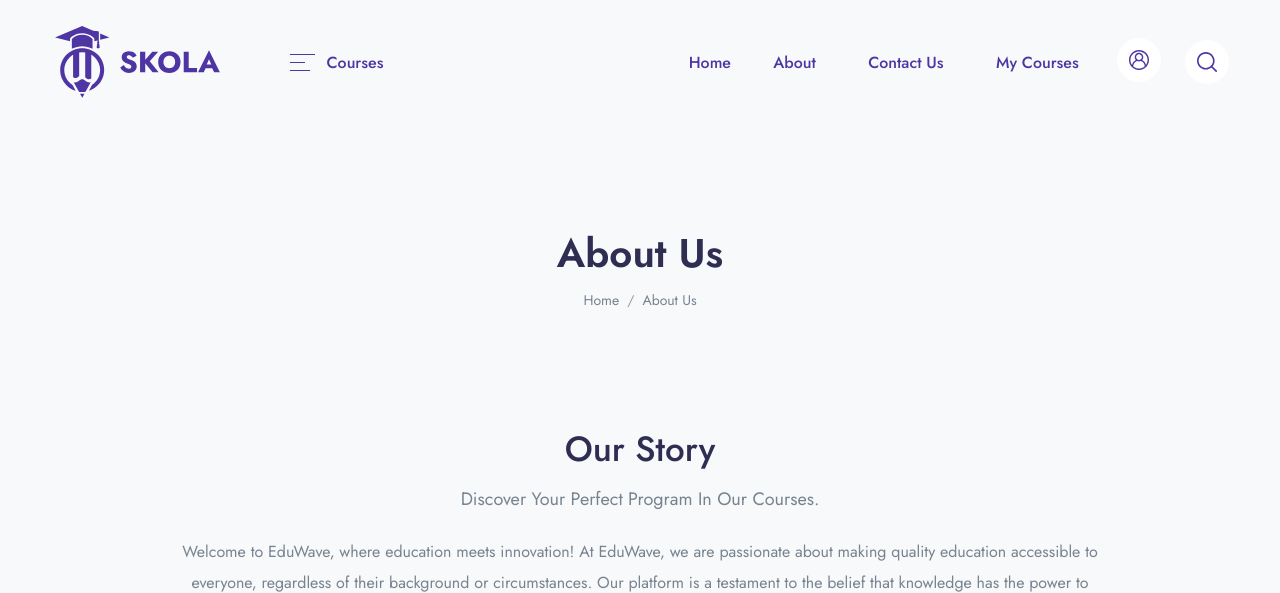
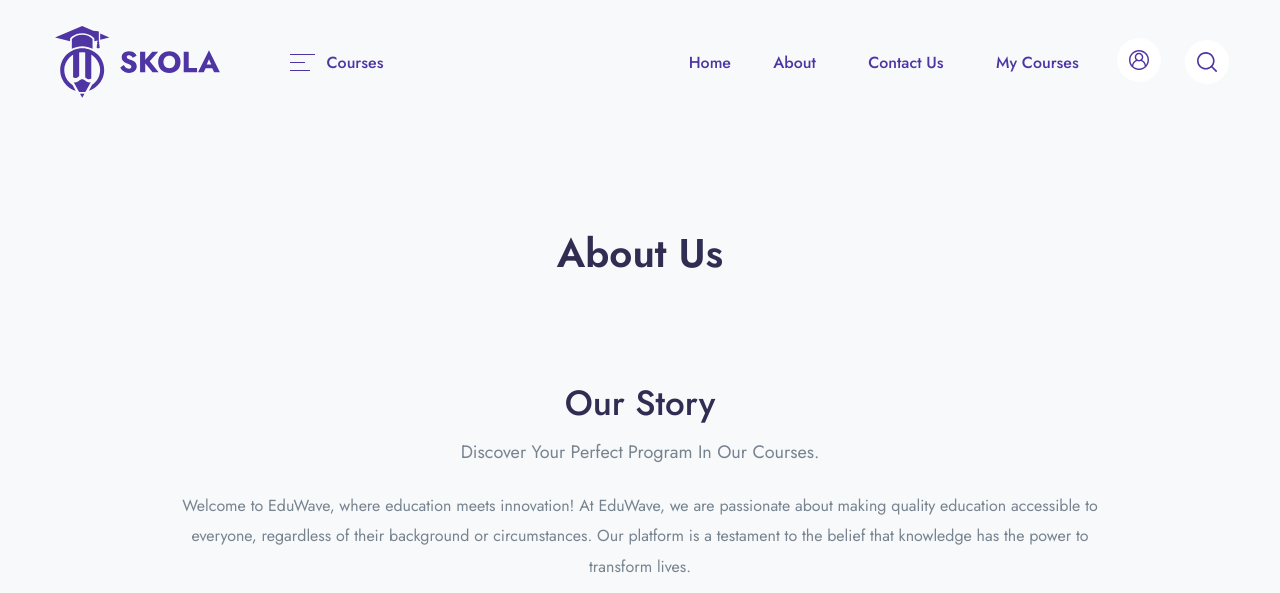
Before and after one commit to Pranjal-Lohi/LMS-Django_project, a Django app: page /about in a window 1280 px wide. Shown: the top 593 px of the page. Run offline with Django 4.2, Linux system fonts and the light colour scheme; data comes from the database, SQL or seed files in the repository; some libraries are stand-ins or nearby versions.

Commit message:
about us updated

```diff
--- a/template/main/about_us.html
+++ b/template/main/about_us.html
@@ -10,17 +10,7 @@
 
             <h1 class="display-4 fw-semi-bold mb-0">About Us</h1>
             <nav aria-label="breadcrumb">
-                <ol class="breadcrumb breadcrumb-scroll justify-content-center">
-                    <li class="breadcrumb-item">
-                        <a class="text-gray-800" href="#">
-                            Home
-                        </a>
-                    </li>
-                    <li class="breadcrumb-item text-gray-800 active" aria-current="page">
-                        About Us
 
-                    </li>
-                </ol>
             </nav>
         </div>
         <!-- Img -->
```
